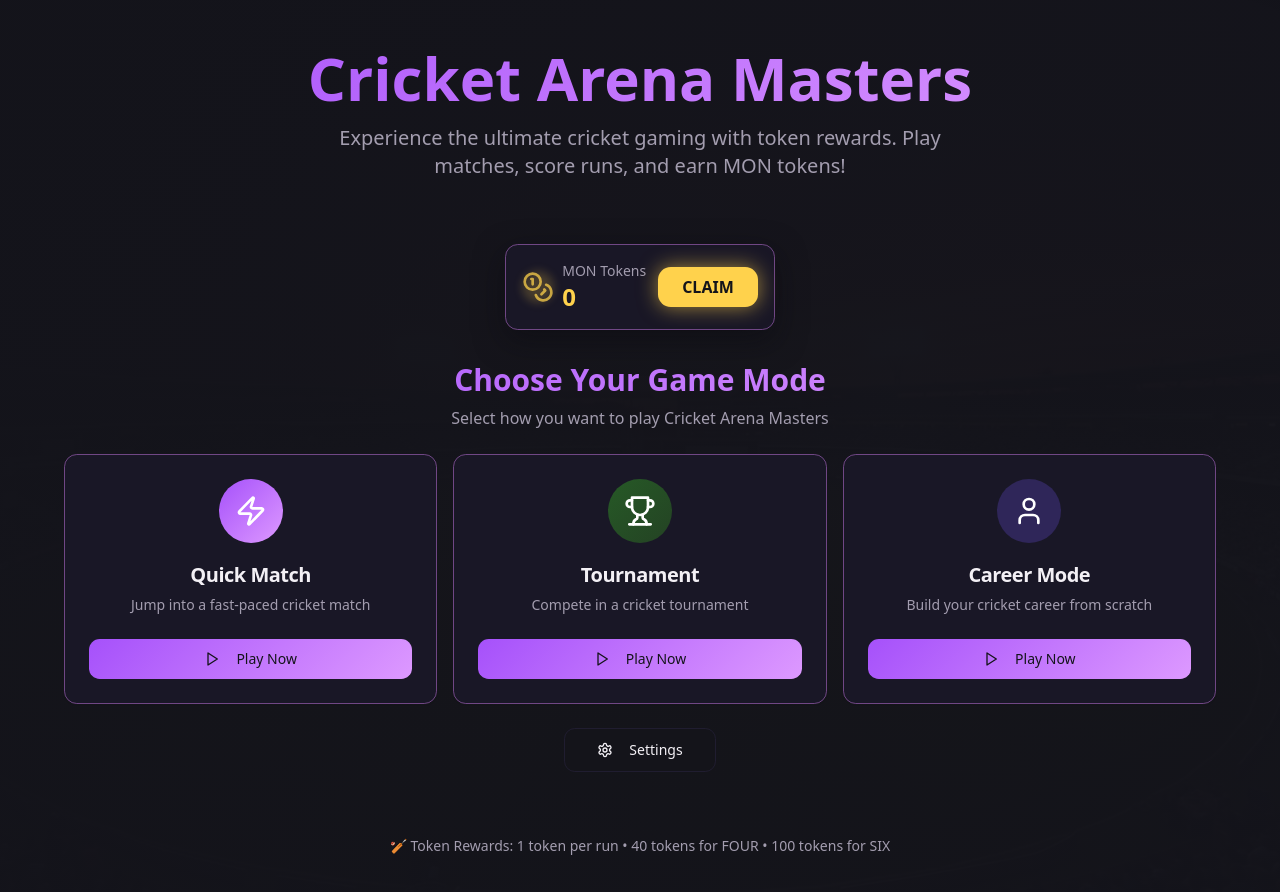
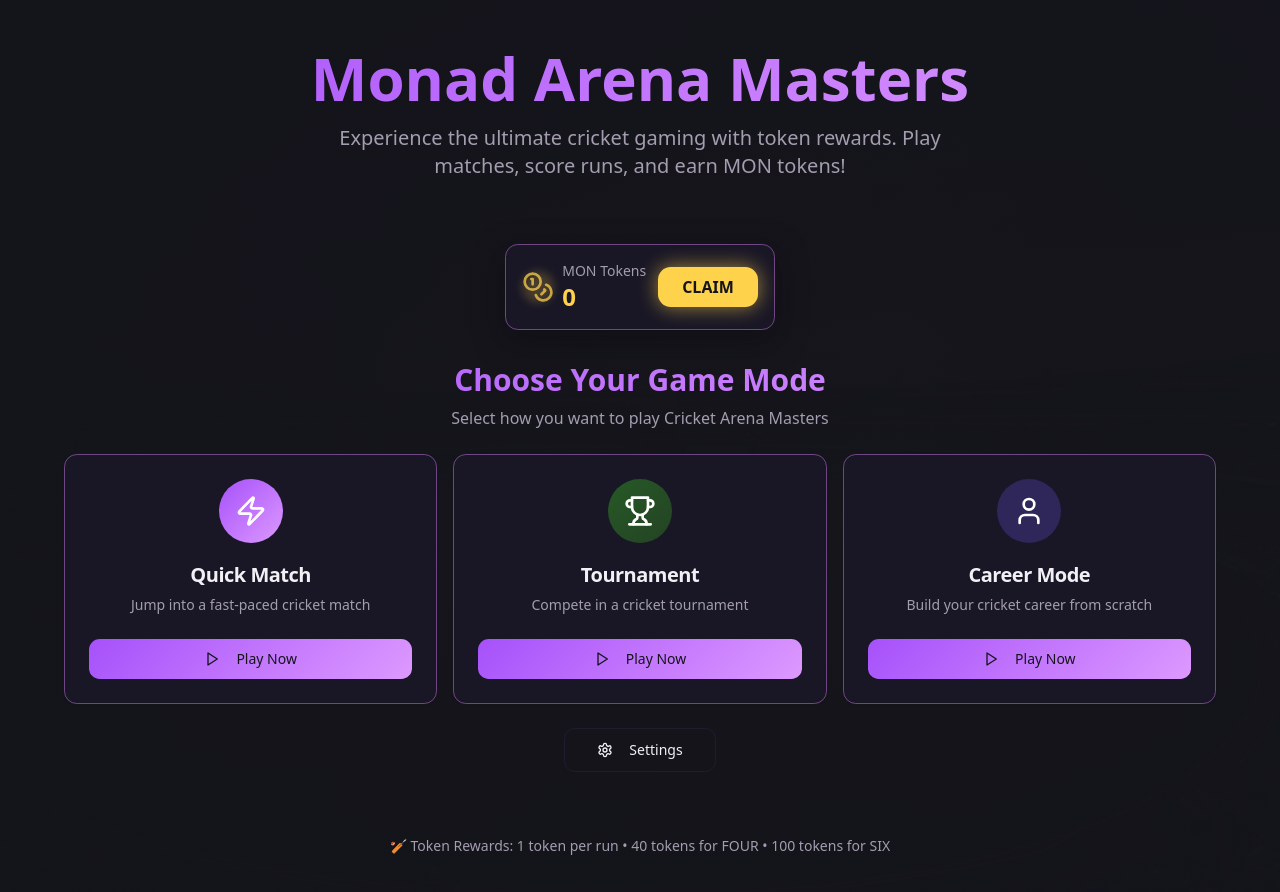
Before and after one commit to Xsadarker/cricket-arena-masters, a React (Vite) app: page / in a window 1280 px wide. Shown: the top 892 px of the page. Built offline with nearby package versions, Linux system fonts and the light colour scheme.

Commit message:
Update Index.tsx

```diff
--- a/src/pages/Index.tsx
+++ b/src/pages/Index.tsx
@@ -61,7 +61,7 @@ const Index = () => {
           {/* Header */}
           <div className="text-center py-8">
             <h1 className="text-6xl font-bold bg-gradient-primary bg-clip-text text-transparent mb-4">
-              Cricket Arena Masters
+              Monad Arena Masters
             </h1>
             <p className="text-xl text-muted-foreground max-w-2xl mx-auto">
               Experience the ultimate cricket gaming with token rewards. Play matches, score runs, and earn MON tokens!
```
